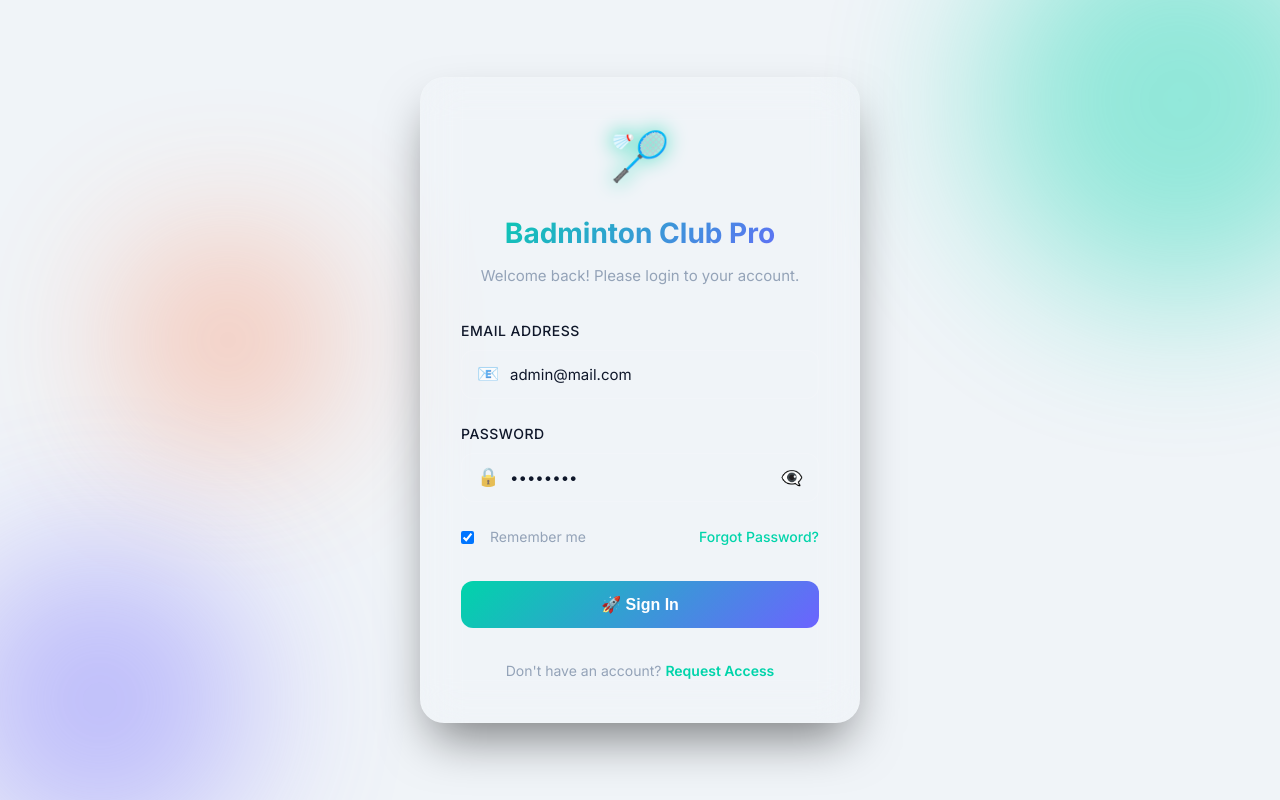
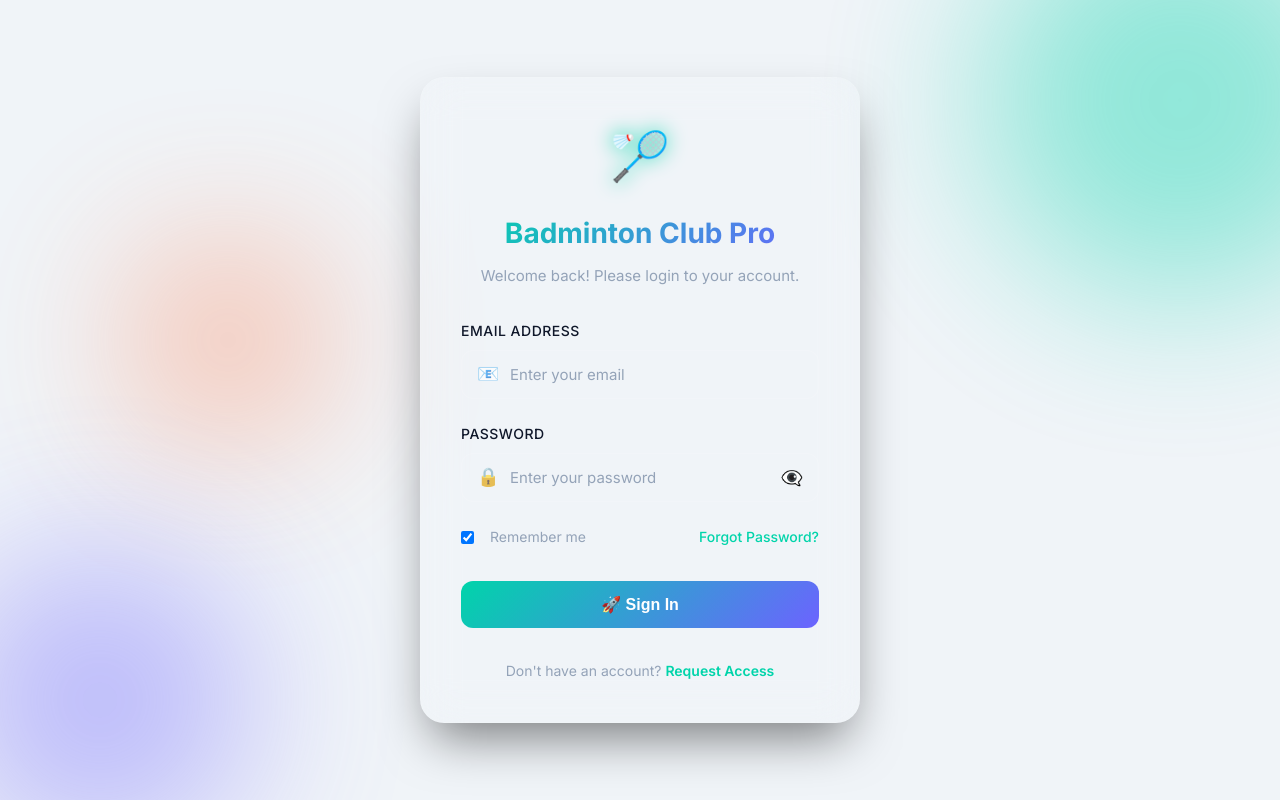
Before and after one commit to TarraVasu/badminton-club-pro, an Angular app in the folder badminton-app/: page /login in a window 1280 px wide. Built offline with nearby package versions, Linux system fonts and the light colour scheme.

Commit message:
Remove default login credentials to prevent confusion

```diff
--- a/badminton-app/src/app/components/login/login.component.ts
+++ b/badminton-app/src/app/components/login/login.component.ts
@@ -7,8 +7,8 @@ import { AuthService } from '../../services/auth.service';
   styleUrls: ['./login.component.scss']
 })
 export class LoginComponent {
-  email = 'admin@mail.com';
-  password = 'password';
+  email = '';
+  password = '';
   showPassword = false;
   isLoading = false;
 
```
